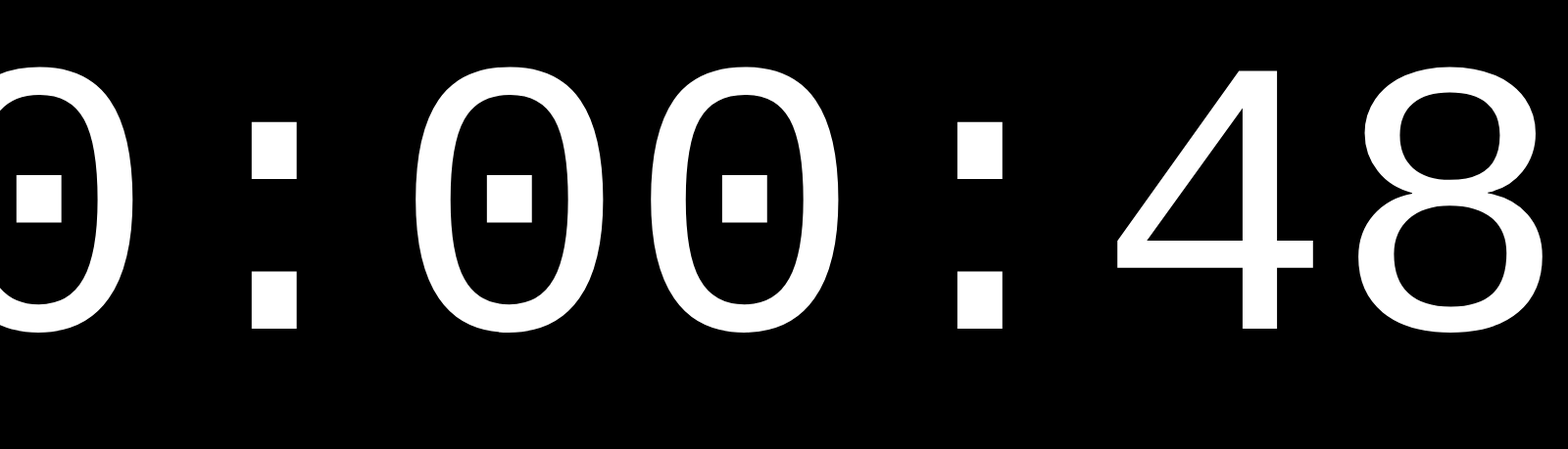
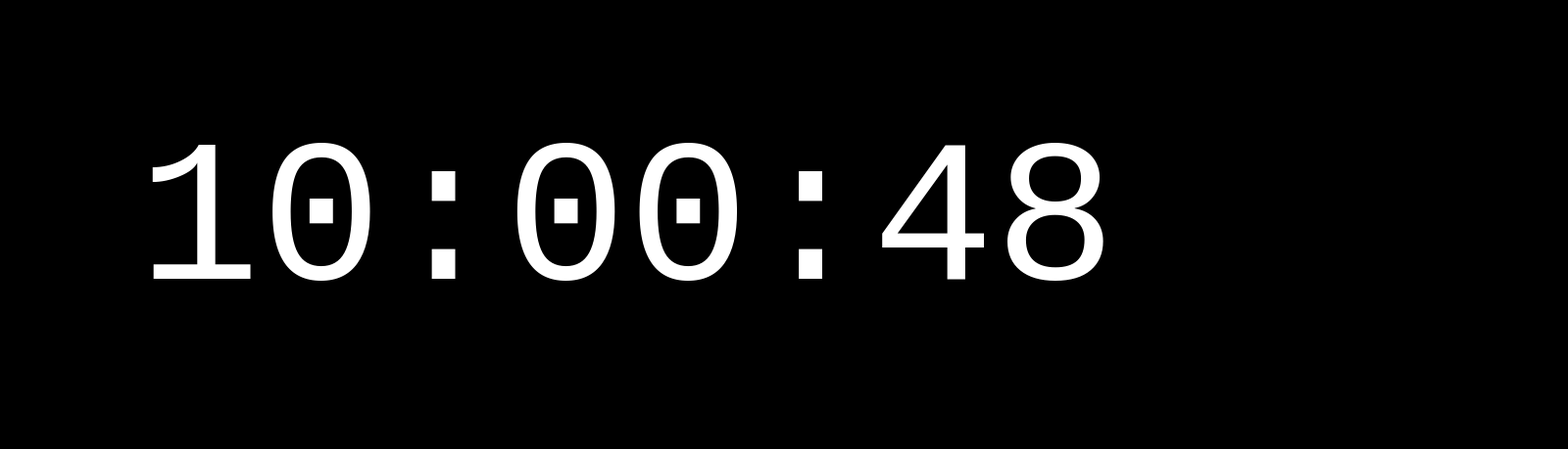
Before and after one commit to rene-pedersen-deel/clock, a plain HTML site: page index.html in a window 1280 px wide. Shown: the part 171-630 px from the top of the page at 98% size, 1600 px wide, since content can reach past the window. Drawn offline with Linux system fonts and the light colour scheme.

Commit message:
Adjust size to screen

```diff
--- a/index.html
+++ b/index.html
@@ -3,7 +3,8 @@
 <head>
     <style>
         body, html {
-            height: 100%;
+            height: 100vh;
+            width: 100vw;
             margin: 0;
             display: flex;
             align-items: center;
@@ -11,11 +12,11 @@
             background-color: #000;
             color: #fff;
             font-family: 'Courier New', Courier, monospace;
-            font-size: 5em;
         }
 
         .clock {
             text-align: center;
+            font-size: calc(10vw + 10vh); /* Adjust as needed */
         }
     </style>
 </head>
```
